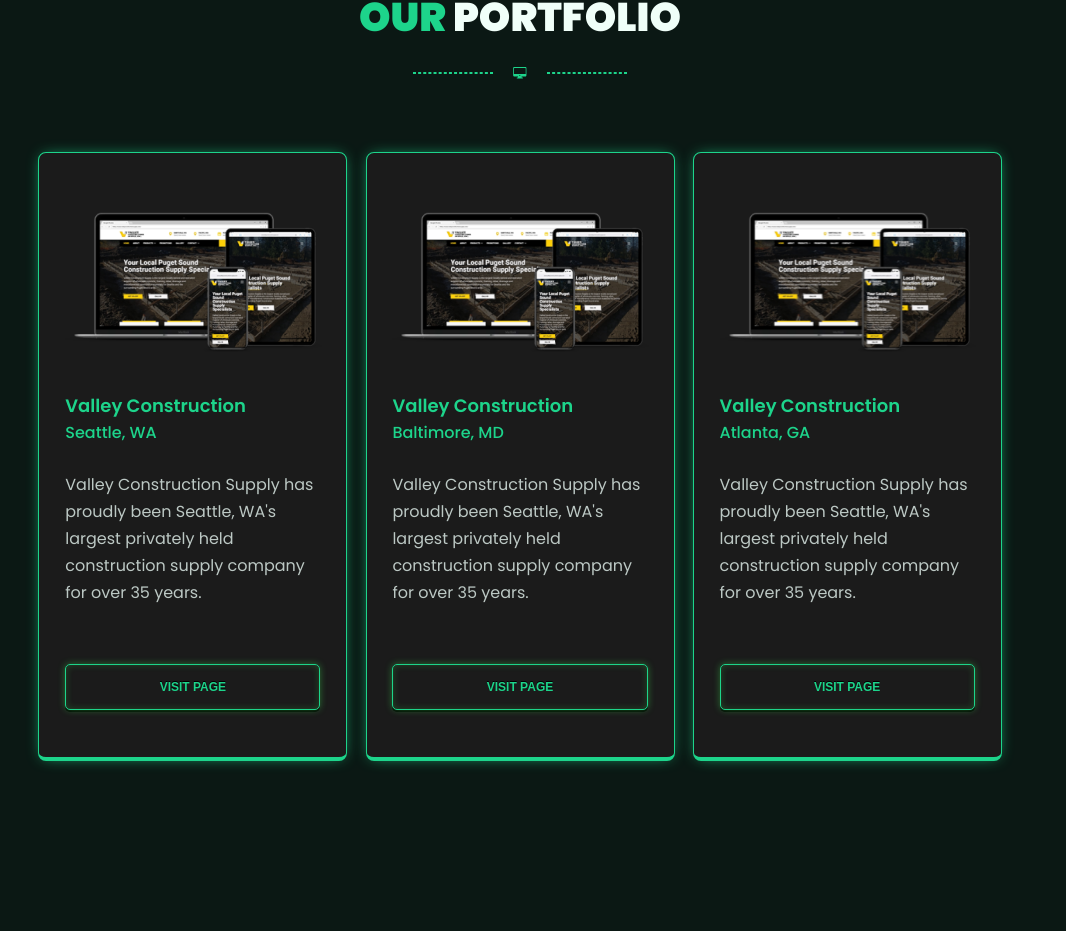
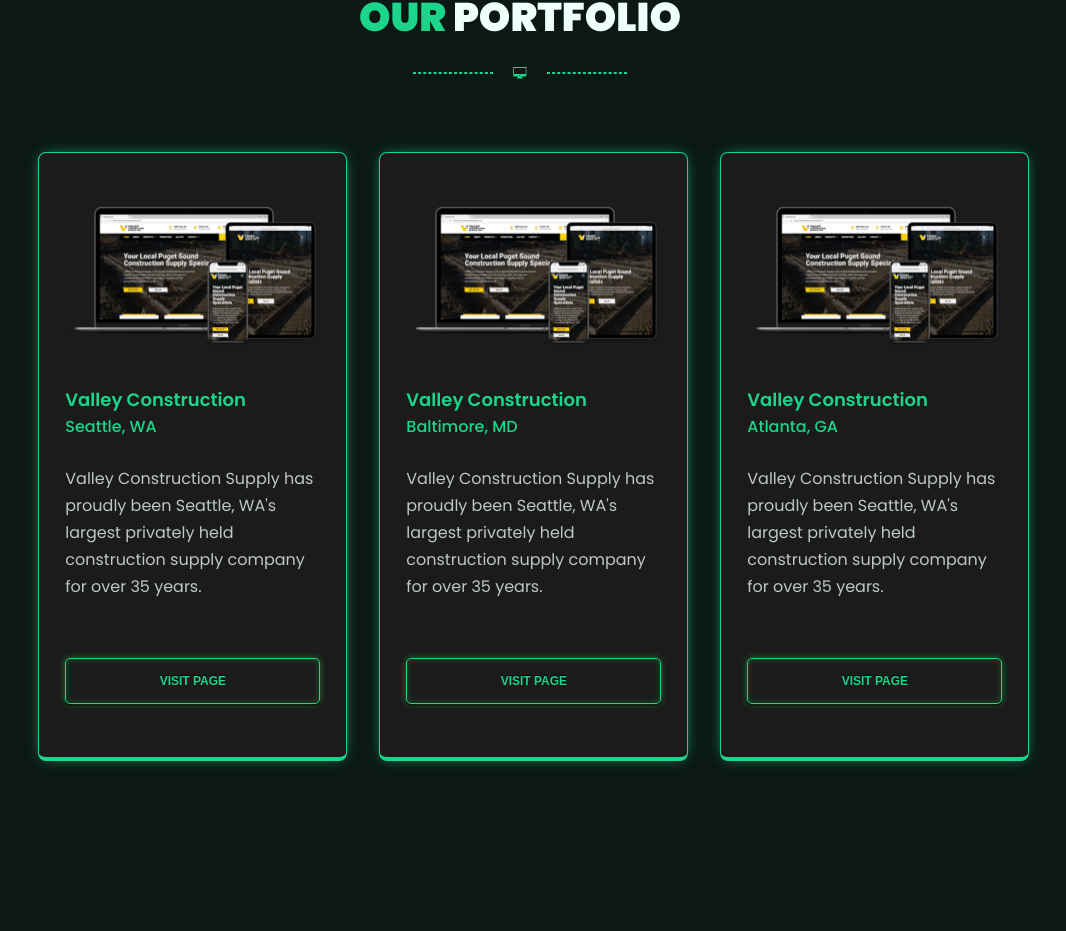
Before and after one commit to adinduokoro/Byte-Back-Digital-V2, a React (Create React App) app: page / in a window 1280 px wide. Shown: the part 2727-3658 px from the top of the page, without its empty margins (120-1186 px from the left). Built offline with nearby package versions, Linux system fonts and the light colour scheme.

Commit message:
Portfolio Section
The portfolio section is fully responsive and working thanks to chatGPT.

```diff
--- a/src/App.css
+++ b/src/App.css
@@ -323,3 +323,9 @@ button {
   left: 15px;
   transition: 0.3s ease;
 }
+
+@media screen and (max-width: 1024px){
+  button {
+    max-width: 11.9578125rem;
+  }
+}
--- a/src/components/portfolio/Portfolio.js
+++ b/src/components/portfolio/Portfolio.js
@@ -20,10 +20,16 @@ const Portfolio = () => {
           />
           <div className={styles.portfolios}>
             {portfolios.map((portfolio, index) => (
-              <div className={`${styles["portfolio-card"]} ${
-                isDarkModeOn ? styles["portfolio-card-dark"] : ""
-              } `} key={index}>
-                <img src={portfolio.image} alt="" />
+              <div
+                className={`${styles["portfolio-card"]} ${
+                  isDarkModeOn ? styles["portfolio-card-dark"] : ""
+                } `}
+                key={index}
+              >
+                <div className={styles["image-container"]}>
+                  <img src={portfolio.image} alt="" />
+                </div>
+
                 <h3>{portfolio.title}</h3>
                 <h4>{portfolio.subtitle}</h4>
                 <p>{portfolio.description}</p>
--- a/src/components/portfolio/Portfolio.module.css
+++ b/src/components/portfolio/Portfolio.module.css
@@ -1,9 +1,9 @@
+/* Base styles for the portfolio section */
 .portfolio {
   position: relative;
   min-height: 53.75rem;
   width: 100%;
   padding-bottom: 10rem;
-
 }
 
 .portfolio-content {
@@ -14,6 +14,7 @@
   margin-top: 4.05rem;
   display: flex;
   justify-content: space-between;
+  gap: 2rem;
 }
 
 .portfolio-card {
@@ -25,9 +26,10 @@
   border-bottom: 4px solid var(--primaryColor);
   box-shadow: 0px 0px 25px 15px rgba(0, 0, 0, 0.08);
   padding: 0 1.62rem;
+  justify-content: center;
 }
 
-.portfolio-card-dark{
+.portfolio-card-dark {
   background-color: #1b1b1b;
   border-bottom: 4px solid var(--primaryColor);
   box-shadow: 0 0 15px -5px var(--primaryColor);
@@ -36,10 +38,15 @@
   border-left: 1px solid var(--primaryColor);
 }
 
-.portfolio-card img {
+.image-container {
   width: 16.05506rem;
   height: 8.75rem;
-  margin-top: 3.66rem;
+  margin-top: 0;
+}
+
+.portfolio-card img {
+  width: 100%;
+  height: auto;
 }
 
 .portfolio-card h3 {
@@ -57,3 +64,49 @@
   margin: 1.75rem 0 3.62rem;
   color: var(--bodyText);
 }
+
+/* Media query for screens with a max width of 1024px */
+@media screen and (max-width: 1024px) {
+  .portfolios {
+    display: grid;
+    grid-template-columns: 1fr 1fr;
+    gap: 4rem;
+  }
+
+  .portfolio-card {
+    width: 100%;
+    height: auto;
+    padding: 2rem;
+  }
+
+  .image-container {
+    align-self: center;
+    max-width: 22.1175rem;
+    max-height: 12.0384rem;
+    width: 100%;
+    height: auto;
+  }
+
+  .portfolio-card img {
+    height: auto;
+  }
+
+  .portfolio-card p {
+    width: 100%;
+  }
+
+  .portfolio-card:nth-child(1) {
+    grid-column: span 2;
+  }
+}
+
+/* Additional media query for even smaller screens */
+@media screen and (max-width: 768px) {
+  .portfolios {
+    grid-template-columns: 1fr;
+  }
+
+  .portfolio-card:nth-child(1) {
+    grid-column: span 1;
+  }
+}
```
